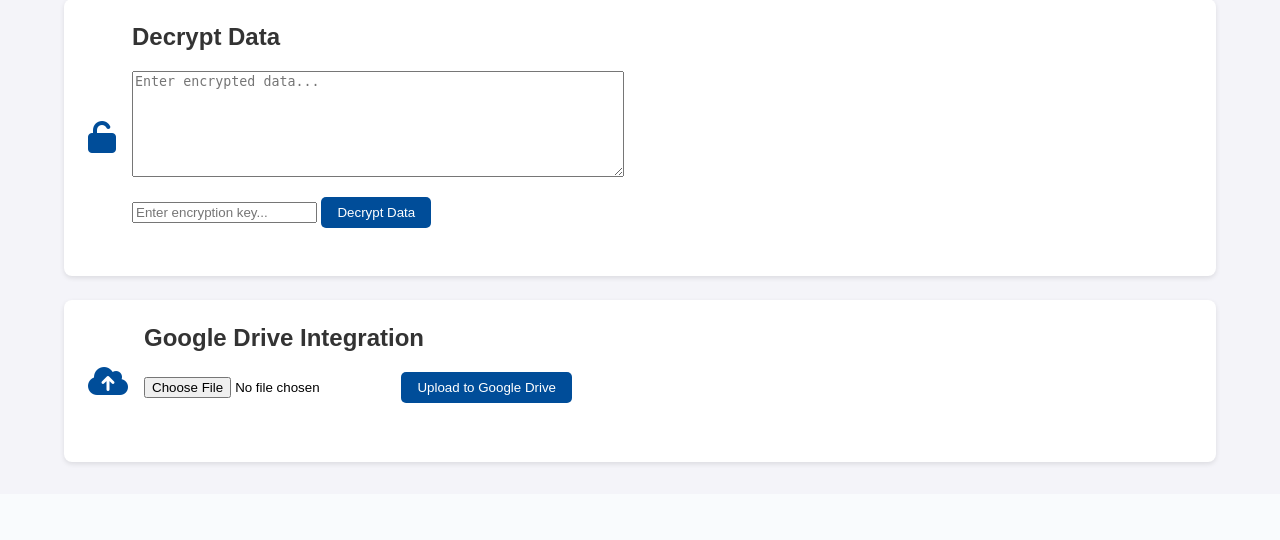
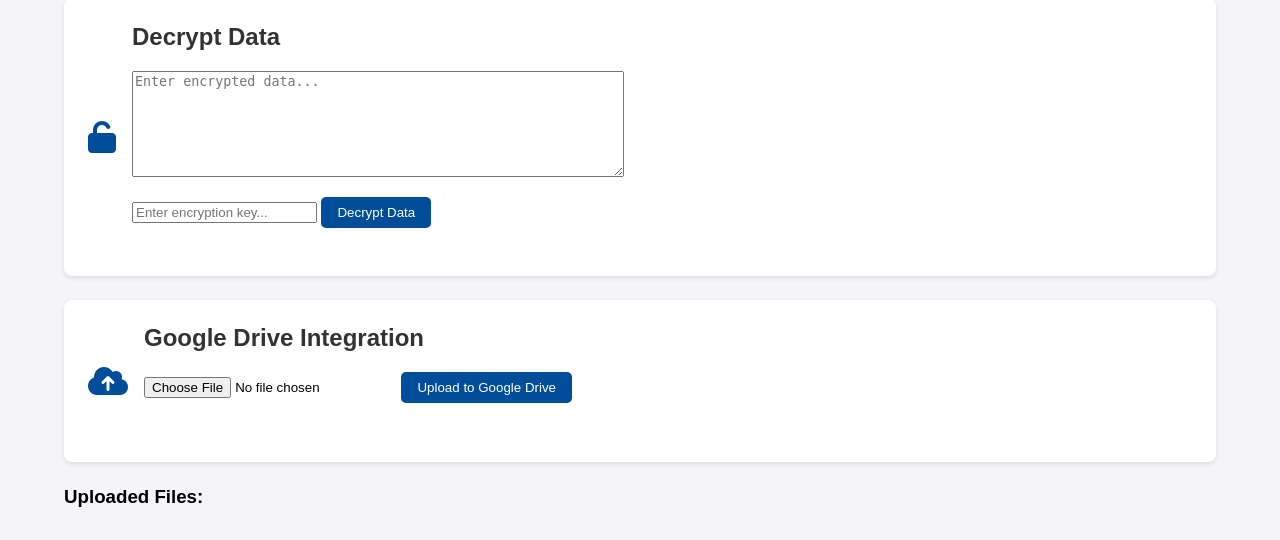
Before and after one commit to dharmendra-coder1/AI-Powered-Audio-Video-Processing-Web-Application-using-Flask, a Flask app: page / in a window 1280 px wide. Shown: the part 2858-3398 px from the top of the page. Before the commit the page ends 3324 px from the top, so only its background shows below. Run offline with Flask 3, Linux system fonts and the light colour scheme.

Commit message:
index.html

```diff
--- a/templates/index.html
+++ b/templates/index.html
@@ -387,18 +387,24 @@
 
 
 
+
 <!-- Google Drive Integration -->
 <div class="feature" id="google-drive-integration">
     <i class="fas fa-cloud-upload-alt"></i>
     <div>
         <h2>Google Drive Integration</h2>
-                <form action="/upload-to-drive" method="post" enctype="multipart/form-data">
+        <form id="upload-form" action="/upload-to-drive" method="post" enctype="multipart/form-data">
             <input type="file" name="file" required>
             <button type="submit">Upload to Google Drive</button>
         </form>
         <div id="google-drive-output"></div>
     </div>
 </div>
+
+<!-- Added section to display uploaded files -->
+<div id="uploaded-files-section">
+    <h3>Uploaded Files:</h3>
+    <ul id="uploaded-files-list"></ul>
 </div>
 
 <footer>
@@ -406,15 +412,34 @@
 </footer>
 
 <script>
-        function startRealTimeTranscription() {
-            document.getElementById('real-time-status').classList.remove('hidden');
-            fetch('/real-time-transcription', {
-                method: 'POST'
-            }).then(response => response.text()).then(data => {
-                document.getElementById('real-time-transcription-output').innerHTML = data;
-                document.getElementById('real-time-status').classList.add('hidden');
-            }).catch(error => console.error('Error:', error));
+    document.getElementById('upload-form').addEventListener('submit', function(event) {
+        event.preventDefault(); // Prevent the default form submission
+
+        const formData = new FormData(this);
+        fetch('/upload-to-drive', {
+            method: 'POST',
+            body: formData
+        })
+        .then(response => response.json())
+        .then(data => {
+            console.log(data.message); // Log success message
+            fetchUploadedFiles(); // Fetch and display uploaded files
+        })
+        .catch(error => console.error('Error:', error));
+    });
+
+    function fetchUploadedFiles() {
+        fetch('/list-files')
+            .then(response => response.json())
+            .then(files => {
+                const fileList = document.getElementById('uploaded-files-list');
+                fileList.innerHTML = ''; // Clear the current list
+                files.forEach(file => {
+                    const li = document.createElement('li');
+                    li.textContent = `${file.name} (ID: ${file.id})`;
+                    fileList.appendChild(li);
+                });
+            })
+            .catch(error => console.error('Error fetching files:', error));
     }
 </script>
-</body>
-</html>
```
Lines whose indentation alone changed are shown as unchanged.
